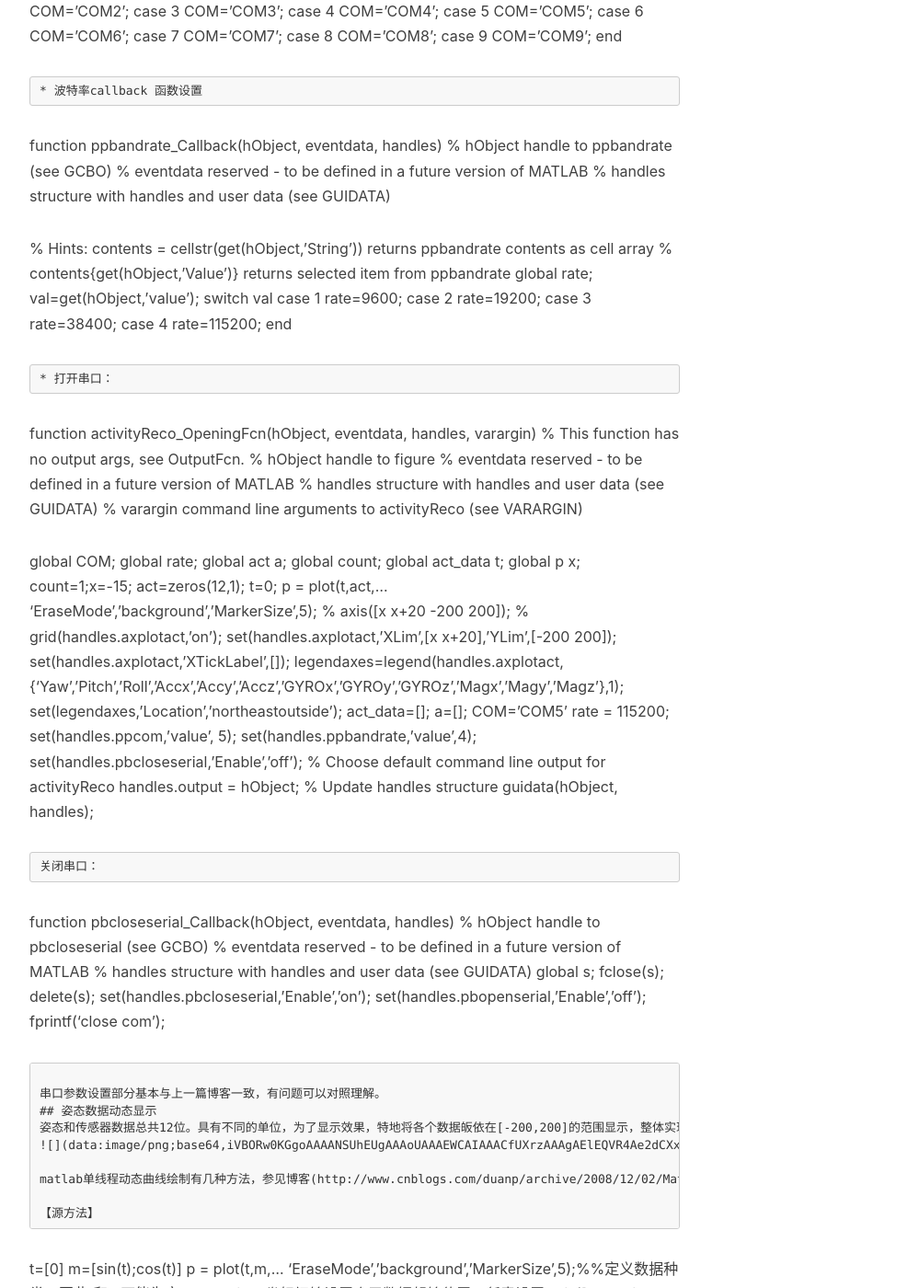
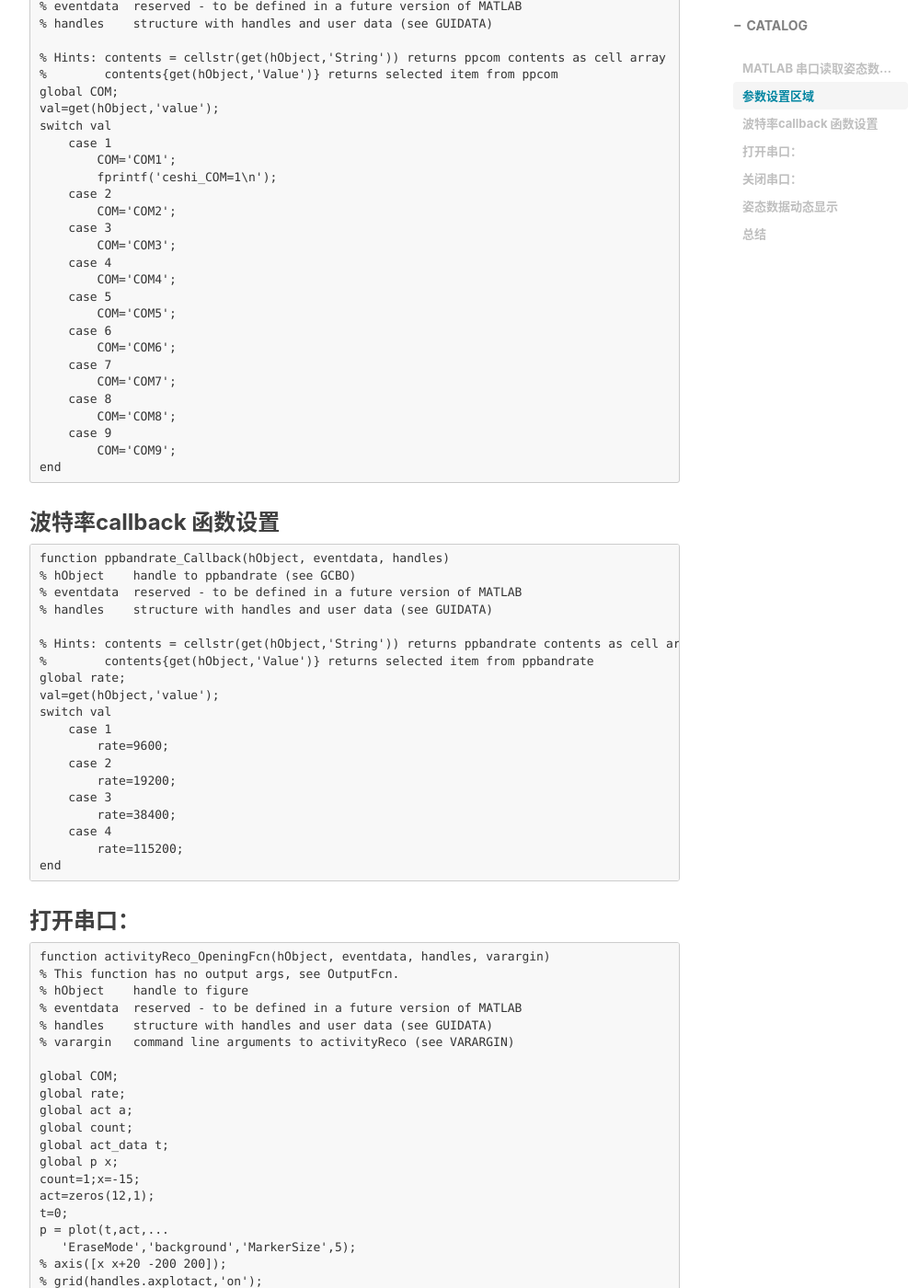
Before and after one commit to zhangkun1117/zhangkun1117.github.io, a Jekyll site: the page built from _posts/2017-11-19-MATLAB串口读取姿态及实时动态显示.md, in a window 1280 px wide and 1400 px high, scrolled down 1745 px. Shown: the whole window at 92% size, without its empty margins (233-1232 px from the left). Built offline with Jekyll 4.4.1, drawn with Linux system fonts in a browser that asks for light colours; nearby versions of some CDN libraries; our own code applies the rules of GitHub Pages for plain Markdown files; comment, search, counter and statistics services are not loaded; some of the changed text lies outside the part shown.

Commit message:
modified

````diff
--- a/_posts/2017-11-19-MATLAB串口读取姿态及实时动态显示.md
+++ b/_posts/2017-11-19-MATLAB串口读取姿态及实时动态显示.md
@@ -1,3 +1,16 @@
+---
+layout:     post
+title:      MATLAB 串口读取姿态数据及GUI实时动态显示设计
+subtitle:   matlab GUI 设计案例
+date:       2017-11-19
+author:     zk
+catalog: true
+tags:
+    - matlab
+    - GUI
+    - 姿态识别
+---
+
 # MATLAB 串口读取姿态数据及GUI实时动态显示设计
 
 上一篇实现了Matlab 对串口数据的读取，数据可以读取并且保存到本地。本文主要设计GUI并且动态的显示曲线。可以更直观的观察实时的姿态数据和传感器数据。
@@ -10,7 +23,9 @@ GUI设计效果：
 hObject 和handles 都可以设置相应的空间的性能，但是区别在于hObject只是一个局部变量，而handles 相当于一个全局变量。当要在函数中设置另外控件的性能，只能调用handles。
 ## 参数设置区域
 参数设置区域主要实现的是串口的选择和波特率的设置。GUI上通过下拉菜单选择。在相应空间的callback 函数中添加初始化代码：
+
 * COM callback 函数设置
+
 ```
 % --- Executes on selection change in ppcom.
 function ppcom_Callback(hObject, eventdata, handles)
@@ -44,7 +59,9 @@ switch val
         COM='COM9';
 end
 ```
-* 波特率callback 函数设置
+
+### 波特率callback 函数设置
+
 ```
 function ppbandrate_Callback(hObject, eventdata, handles)
 % hObject    handle to ppbandrate (see GCBO)
@@ -66,7 +83,9 @@ switch val
         rate=115200;
 end
 ```
-* 打开串口：
+
+### 打开串口：
+
 ```
 function activityReco_OpeningFcn(hObject, eventdata, handles, varargin)
 % This function has no output args, see OutputFcn.
@@ -103,7 +122,9 @@ handles.output = hObject;
 % Update handles structure
 guidata(hObject, handles);
 ```
-关闭串口：
+
+### 关闭串口：
+
 ```
 function pbcloseserial_Callback(hObject, eventdata, handles)
 % hObject    handle to pbcloseserial (see GCBO)
@@ -125,6 +146,7 @@ fprintf('close com');
 matlab单线程动态曲线绘制有几种方法，参见博客(http://www.cnblogs.com/duanp/archive/2008/12/02/Matlab-Plot-Animation.html)
 
 【源方法】
+
 ```
 t=[0]
 m=[sin(t);cos(t)]
@@ -146,7 +168,9 @@ for i=1:1000
     pause(0.5);
 end
 ```
+
 这里我用的是采用背景擦除的方法，显示动态的曲线，并且动态改变坐标系。整体思路是显示的横坐标t和纵坐标act_data只存储400个数据，当大于400 ，则删除前端数据保持整体为400个。然后每次解算则显示一次。
+
 ```
 function ReceiveCallback( obj,event,handles)     %创建中断响应函数
    global s a fid;
@@ -213,7 +237,6 @@ function ReceiveCallback( obj,event,handles)     %创建中断响应函数
                                     set(p(11),'XData',t,'YData',act(11,:));
                                     set(p(12),'XData',t,'YData',act(12,:));
                             end
-
                              drawnow
                               x=x+0.1;
                              set(handles.axplotact,'ytick',-200:50:200);
@@ -235,12 +258,15 @@ function ReceiveCallback( obj,event,handles)     %创建中断响应函数
                 j=j+1;
         end
   end
-  ```
+```
+
 需要注意axes 和axis的区别，axes 是GUI控件名，axis用来设置figure的坐标。这里
+
 ```
 axis(handles.axplotact);
 ```
+
 是用来锁定后面操作的对象，即后面几个set函数都是对handles.axplotact进行设置，就不必要每个set前面都添加handles.axplotact了。drawnow用来绘制，使整个过程更流畅。下面留了两个axes控件，用来实现三维传感器空间位置显示和相对坐标系解算的显示。
-【源代码】上传到![github](https://github.com/zhangkun1117/SerialProgram/tree/master/seriaclFunGUI)
+【源代码】上传到[github](https://github.com/zhangkun1117/SerialProgram/tree/master/seriaclFunGUI)
 ## 总结
 整体来说MATLAB GUI设计还是挺好入手，了解一点callback就能入手了。基本需要注意的函数为hObject 和handles，get和set(属性获取和设置)。暂时只是显示数据，但是存在一点延时，还不确定是中断和fread的问题还是单线程串行显示的问题。后面打算实现三维空间显示和地球三维坐标解算和显示。
````
